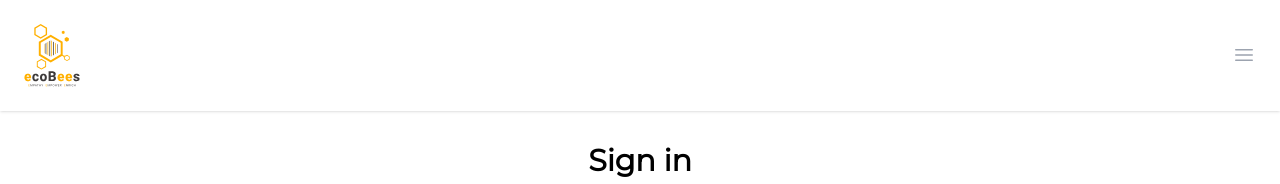
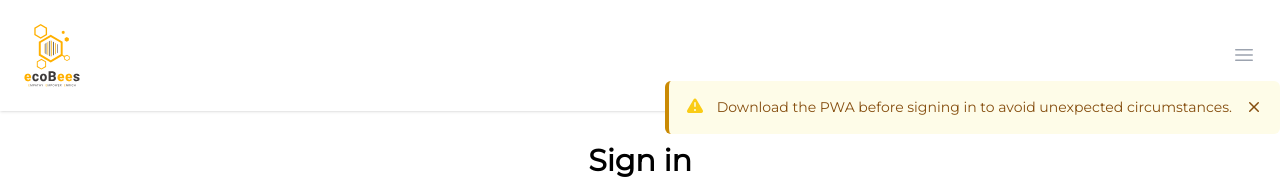
Before and after one commit to ecobeesTrishan/ecobees-worklog, a React (Vite) app: page /signin in a window 1280 px wide. Shown: the top 184 px of the page. Built offline with nearby package versions, Linux system fonts and the light colour scheme; no server answers; the database is empty.

Commit message:
feat: added warning toast on signin page.

```diff
--- a/src/components/Header/Menus.jsx
+++ b/src/components/Header/Menus.jsx
@@ -59,6 +59,15 @@ const Menus = ({ mobileMenuOpen, setMobileMenuOpen, user, handleLogOut }) => {
                                         </li>
                                     </Link>
 
+                                    <Link to="/tt">
+                                        <li
+                                            onClick={() => setMobileMenuOpen(false)}
+                                            className="block px-3 py-2 -mx-3 font-primary bg-[#f5f5f5] text-base font-semibold leading-7 text-black rounded-lg hover:bg-[#c7c6c6] transition ease-in-out"
+                                        >
+                                            404 Page
+                                        </li>
+                                    </Link>
+
                                     <button
                                         id="user-action-log-out"
                                         type="button"
--- a/src/components/PageNotFound.jsx
+++ b/src/components/PageNotFound.jsx
@@ -1,4 +1,5 @@
 import React from "react";
+import { Link } from "react-router-dom";
 
 const PageNotFound = () => {
     return (
@@ -12,15 +13,24 @@ const PageNotFound = () => {
                     loop
                 />
 
-                <div className="px-6 py-32 mx-auto text-center max-w-7xl sm:py-40 lg:px-8">
-                    <p className="text-base font-semibold leading-8 text-white">404</p>
-                    <h1 className="mt-4 text-3xl font-bold tracking-tight text-white sm:text-5xl">Page not found</h1>
-                    <p className="mt-4 text-base text-white/70 sm:mt-6">Sorry, we couldn’t find the page you’re looking for.</p>
-                    <div className="flex justify-center mt-10">
-                        <a href="/" className="text-sm font-semibold leading-7 text-white">
+                <div className="flex flex-col items-center px-6 py-32 mx-auto text-center max-w-7xl sm:py-40 lg:px-8">
+                    <p className="text-base font-semibold leading-8 text-white">
+                        404
+                    </p>
+
+                    <h1 className="mt-4 text-3xl font-bold tracking-tight text-white sm:text-5xl">
+                        Page not found
+                    </h1>
+
+                    <p className="mt-4 text-base text-white/70 sm:mt-6">
+                        Sorry, we couldn’t find the page you’re looking for.
+                    </p>
+
+                    <Link to="/">
+                        <button className="mt-10 bg-[#fdb517] py-2 px-6 rounded-md text-sm font-semibold leading-7 text-black hover:bg-[#ecae1d] transition ease-in-out">
                             Back to home
-                        </a>
-                    </div>
+                        </button>
+                    </Link>
                 </div>
             </div>
         </div>
--- a/src/components/SignIn.jsx
+++ b/src/components/SignIn.jsx
@@ -2,6 +2,7 @@ import { useContext, useEffect } from "react";
 import { GoogleButton } from "react-google-button";
 import { AuthContext } from "contexts";
 import { useNavigate } from "react-router-dom";
+import { Warning } from "components/Toasts";
 
 const Signin = () => {
     const navigate = useNavigate();
@@ -24,6 +25,10 @@ const Signin = () => {
 
     return (
         <div className="relative flex flex-col items-center">
+            <Warning
+                message="Download the PWA before signing in to avoid unexpected circumstances."
+            />
+
             <h1 className="py-8 text-3xl font-bold text-center font-primary">
                 Sign in
             </h1>
--- /dev/null
+++ b/src/components/Toasts/Warning.jsx
@@ -0,0 +1,45 @@
+import { ExclamationTriangleIcon, XMarkIcon } from "@heroicons/react/20/solid";
+import PropTypes from "prop-types";
+import { useState } from "react";
+
+const Warning = ({ message }) => {
+    const [isHidden, setIsHidden] = useState(false);
+
+    return (
+        <div className={`absolute right-0 top-[-30px] p-4 rounded-md rounded-b-md border-l-4 border-l-yellow-600 bg-yellow-50 font-primary animate-slide-in font-bold ${isHidden ? "hidden" : null}`}>
+            <div className="flex">
+                <div className="flex-shrink-0">
+                    <ExclamationTriangleIcon
+                        className="w-5 h-5 text-yellow-400"
+                    />
+                </div>
+
+                <div className="ml-3">
+                    <p className="text-sm font-medium text-yellow-800">
+                        {message}
+                    </p>
+                </div>
+
+                <div className="pl-3 ml-auto">
+                    <div className="-mx-1.5 -my-1.5">
+                        <button
+                            onClick={() => setIsHidden(true)}
+                            type="button"
+                            className="inline-flex rounded-md bg-yellow-50 p-1.5 text-yellow-800 hover:bg-yellow-100 focus:outline-none focus:ring-2 focus:ring-yellow-600 focus:ring-offset-2 focus:ring-offset-yellow-50"
+                        >
+                            <XMarkIcon
+                                className="w-5 h-5"
+                            />
+                        </button>
+                    </div>
+                </div>
+            </div>
+        </div>
+    );
+};
+
+export default Warning;
+
+Warning.propTypes = {
+    message: PropTypes.string
+};
--- /dev/null
+++ b/src/components/Toasts/index.js
@@ -0,0 +1,3 @@
+import Warning from "./Warning";
+
+export { Warning };
--- a/src/components/WorkHistory/Table.jsx
+++ b/src/components/WorkHistory/Table.jsx
@@ -24,6 +24,10 @@ const Table = ({ tasks }) => {
 
                                     <th scope="col" className="px-3 py-3.5 text-left text-sm font-semibold text-gray-900">
                                         Time Spent
+                                    </th>
+
+                                    <th scope="col" className="px-3 py-3.5 text-left text-sm font-semibold text-gray-900">
+                                        Time Worked
                                     </th>
 
                                     <th scope="col" className="px-3 py-3.5 text-left text-sm font-semibold text-gray-900">
@@ -62,6 +66,10 @@ const Table = ({ tasks }) => {
                                                     {task.hoursSpent}
                                                 </td>
 
+                                                <td className="px-3 py-4 text-sm text-gray-900 whitespace-nowrap">
+                                                    {task.hoursWorked}
+                                                </td>
+
                                                 <td className="px-3 py-4 text-sm text-gray-900 capitalize whitespace-nowrap">
                                                     {task.type}
                                                 </td>
--- a/src/contexts/AuthContext.jsx
+++ b/src/contexts/AuthContext.jsx
@@ -21,6 +21,7 @@ const AuthContextProvider = ({ children }) => {
         signInWithPopup(auth, provider)
             .then((result) => {
                 const { user } = result;
+                const { email } = user;
 
                 if (email.endsWith(eligibleDomain)) {
                     console.log("Eligible Domain");
--- a/tailwind.config.js
+++ b/tailwind.config.js
@@ -7,6 +7,20 @@ export default {
     extend: {
       fontFamily: {
         primary: ["Montserrat"]
+      },
+      animation: {
+        "slide-in": "slide-in 1.5s cubic-bezier(.41,.73,.51,1.02)"
+      },
+      keyframes: {
+        "slide-in": {
+          "0%": {
+            transform: "translateX(100%)"
+          },
+          "100%": {
+            transform: "translateX(0)"
+          }
+        }
+
       }
     }
   },
```
